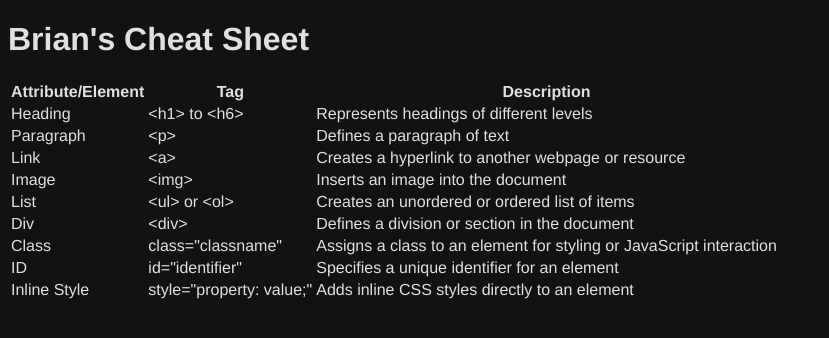
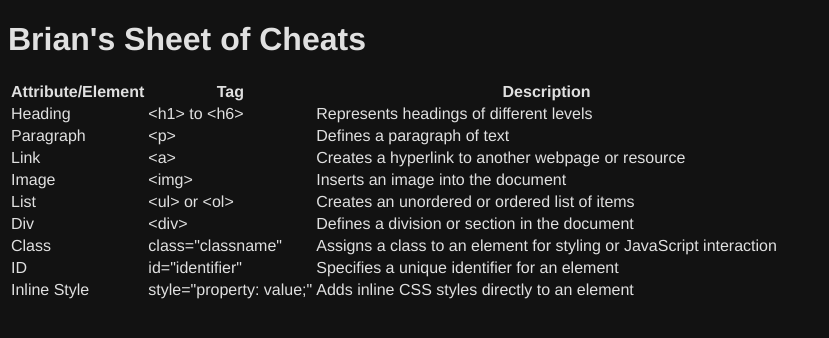
Before and after one commit to SkipeeMcghee/CheatSheet, a plain HTML site: page index.html in a window 1280 px wide. Shown: the whole page, without its empty margins (0-829 px from the left). Drawn offline with Linux system fonts and the light colour scheme.

Commit message:
TestingBash

```diff
--- a/index.html
+++ b/index.html
@@ -5,7 +5,7 @@
     <link rel="stylesheet" href="./resources/css/styles.css" type="text/css">
   </head>
   <body>
-    <h1>Brian's Cheat Sheet</h1>
+    <h1>Brian's Sheet of Cheats</h1>
       <table>
         <thead>
           <tr>
```
